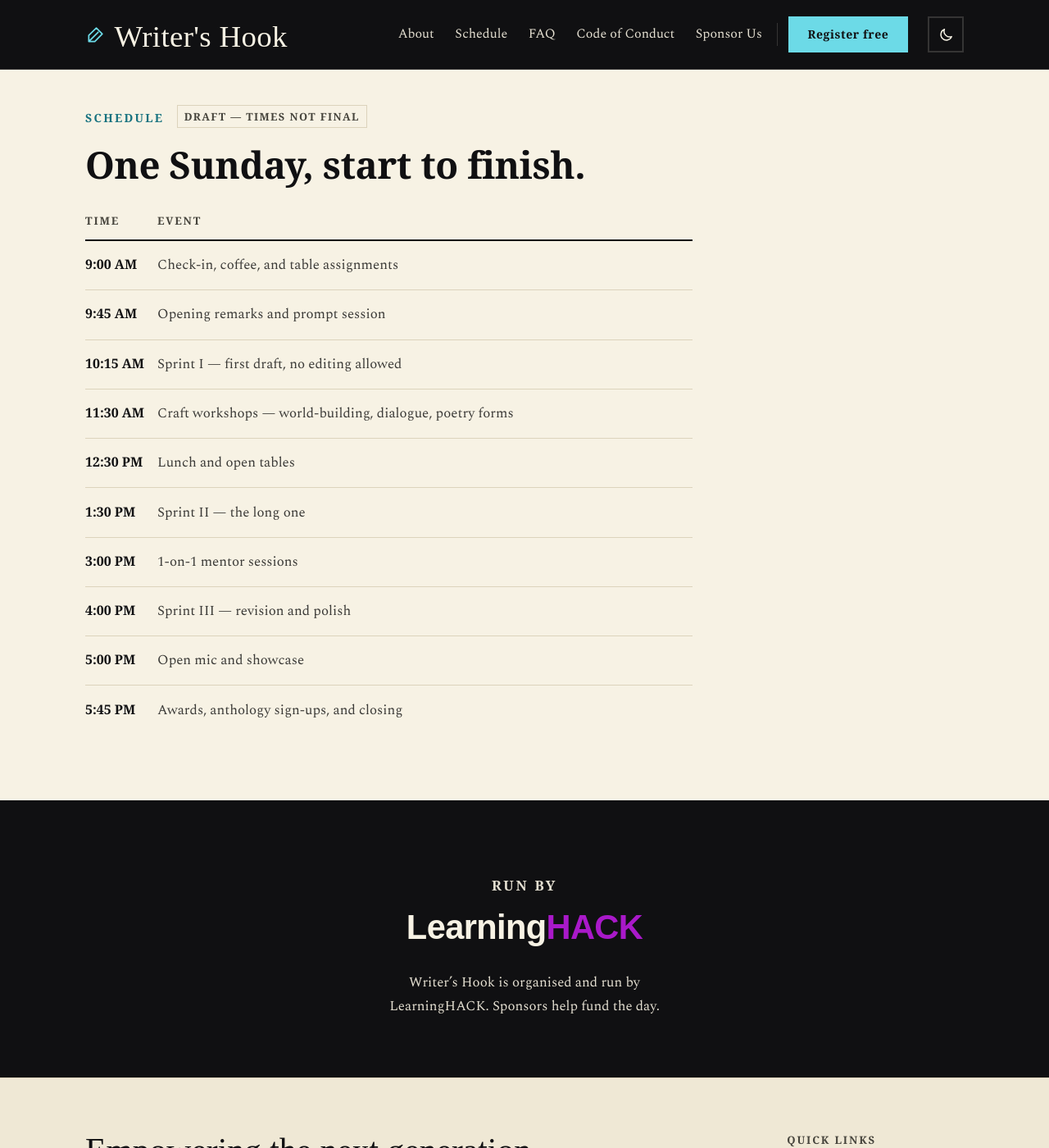
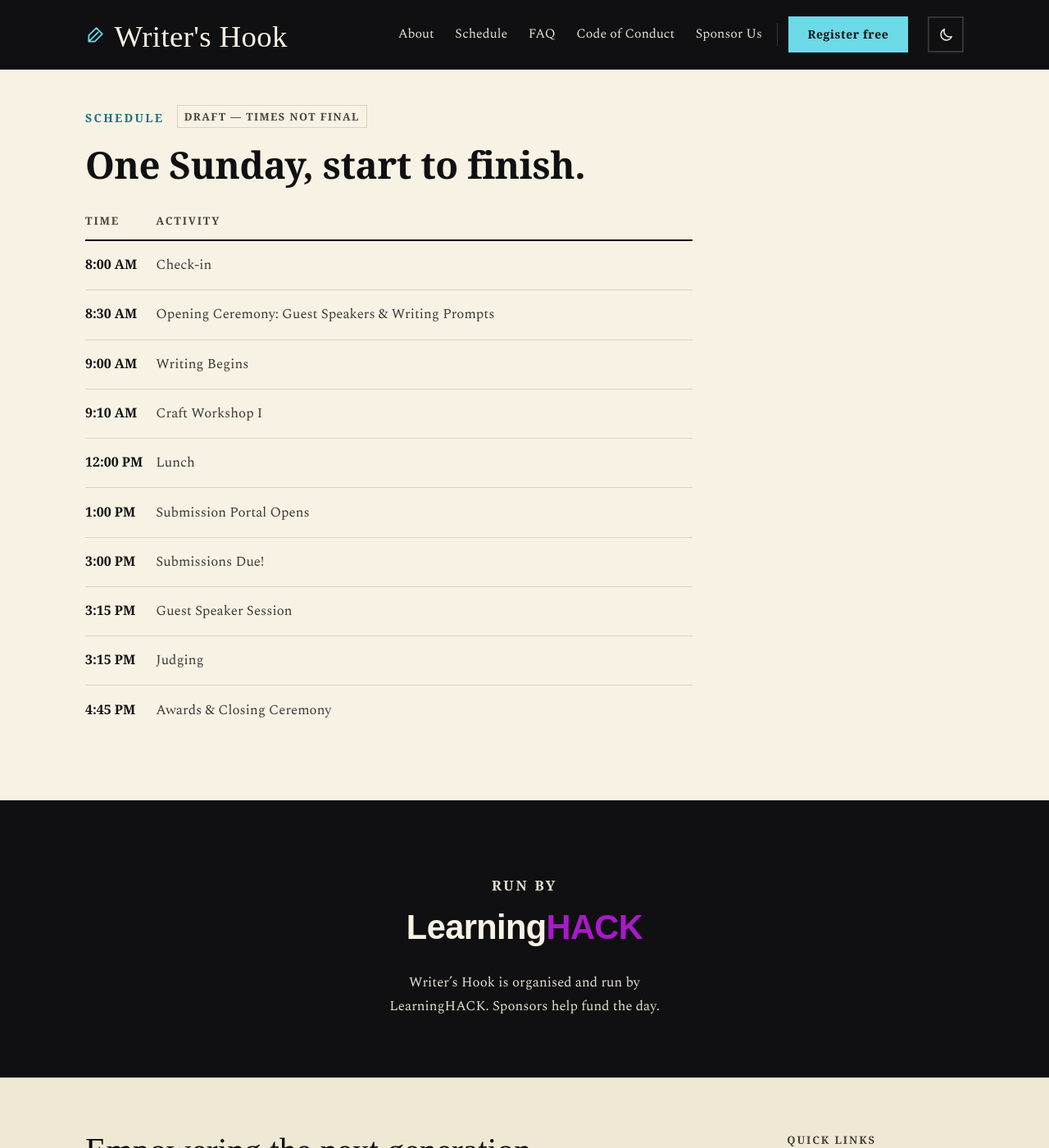
Before and after one commit to Writer-s-Hook/Website, a Jekyll site: the page built from index.md, in a window 1280 px wide and 1400 px high, scrolled down 946 px. Shown: the whole window at 82% size. Built offline with Jekyll 4.4.1, drawn with Linux system fonts in a browser that asks for light colours; some web fonts are replaced.

Commit message:
Replace the schedule with the confirmed running order
Ten rows, 8:00 AM check-in through the 4:45 PM closing ceremony. The second
column header becomes "Activity" rather than "Event", matching the supplied
table.

The draft flag is left on, so the heading still carries "Draft — times not
final"; flip it in _data/schedule.yml when these are final.

Co-Authored-By: Claude Opus 5 <noreply@anthropic.com>

```diff
--- a/_data/schedule.yml
+++ b/_data/schedule.yml
@@ -1,24 +1,26 @@
+# `draft: true` prints the "Draft — times not final" tag beside the heading on
+# the home page. Set it to false once these times are confirmed.
 draft: true
 time: "Time"
-event: "Event"
+event: "Activity"
 entries:
+  - time: "8:00 AM"
+    activity: "Check-in"
+  - time: "8:30 AM"
+    activity: "Opening Ceremony: Guest Speakers & Writing Prompts"
   - time: "9:00 AM"
-    activity: "Check-in, coffee, and table assignments"
-  - time: "9:45 AM"
-    activity: "Opening remarks and prompt session"
-  - time: "10:15 AM"
-    activity: "Sprint I — first draft, no editing allowed"
-  - time: "11:30 AM"
-    activity: "Craft workshops — world-building, dialogue, poetry forms"
-  - time: "12:30 PM"
-    activity: "Lunch and open tables"
-  - time: "1:30 PM"
-    activity: "Sprint II — the long one"
+    activity: "Writing Begins"
+  - time: "9:10 AM"
+    activity: "Craft Workshop I"
+  - time: "12:00 PM"
+    activity: "Lunch"
+  - time: "1:00 PM"
+    activity: "Submission Portal Opens"
   - time: "3:00 PM"
-    activity: "1-on-1 mentor sessions"
-  - time: "4:00 PM"
-    activity: "Sprint III — revision and polish"
-  - time: "5:00 PM"
-    activity: "Open mic and showcase"
-  - time: "5:45 PM"
-    activity: "Awards, anthology sign-ups, and closing"
+    activity: "Submissions Due!"
+  - time: "3:15 PM"
+    activity: "Guest Speaker Session"
+  - time: "3:15 PM"
+    activity: "Judging"
+  - time: "4:45 PM"
+    activity: "Awards & Closing Ceremony"
```
